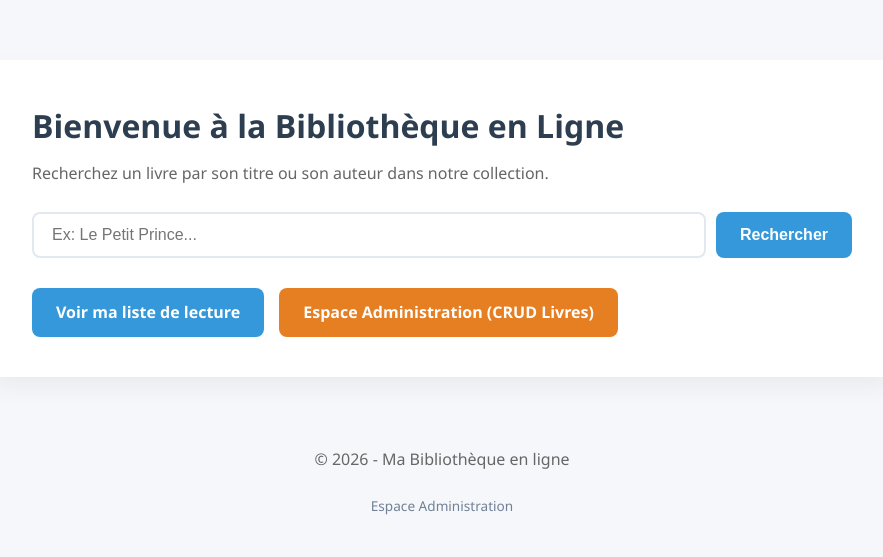
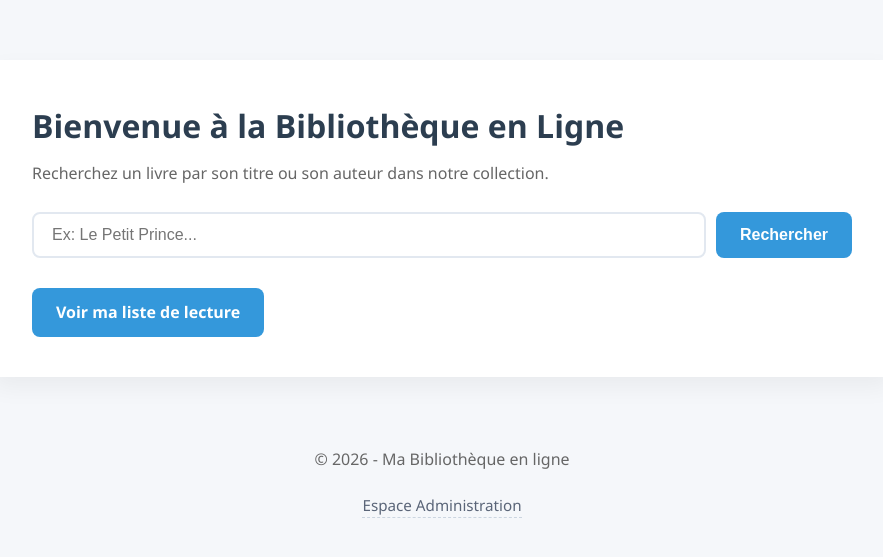
Before and after one commit to aligarba226/bibliotheque-php, a PHP site: page / in a window 1280 px wide. Shown: the top 557 px of the page, without its empty margins (198-1081 px from the left). Run offline with PHP 8.4, Linux system fonts and the light colour scheme.

Commit message:
style: finalisation de l'interface

```diff
--- a/index.html
+++ b/index.html
@@ -19,7 +19,6 @@
 
         <div style="margin-top: 30px; display: flex; gap: 15px; flex-wrap: wrap;">
             <a href="wishlist.php" class="btn">Voir ma liste de lecture</a>
-            <a href="admin.php" class="btn btn-admin">Espace Administration (CRUD Livres)</a>
         </div>
     </main>
 
@@ -34,9 +33,10 @@
             }
         });
     </script>
+
     <footer style="margin-top: 50px; text-align: center; padding: 20px;">
-    <p>© 2026 - Ma Bibliothèque en ligne</p>
-    <a href="login.php" style="color: #718096; font-size: 0.85rem; text-decoration: none;">Espace Administration</a>
-</footer>
+        <p>© 2026 - Ma Bibliothèque en ligne</p>
+        <a href="login.php" class="admin-link-discret">Espace Administration</a>
+    </footer>
 </body>
 </html>
--- a/style.css
+++ b/style.css
@@ -288,3 +288,22 @@ ul li {
         gap: 10px;
     }
 }
+
+/* ==========================================================================
+   7. PIED DE PAGE (FOOTER)
+   ========================================================================== */
+.admin-link-discret {
+    color: #5a6578; /* Gris moyen, élégant et bien visible */
+    font-size: 0.95rem;
+    font-weight: 500;
+    text-decoration: none;
+    transition: var(--transition);
+    border-bottom: 1px dashed #cbd5e0; /* Soulignement pointillé fin */
+    padding-bottom: 2px;
+}
+
+.admin-link-discret:hover {
+    color: #1a202c; /* Devient presque noir au survol */
+    border-bottom: 1px solid #1a202c; /* Le soulignement s'assombrit et devient plein */
+    text-decoration: none;
+}
```
